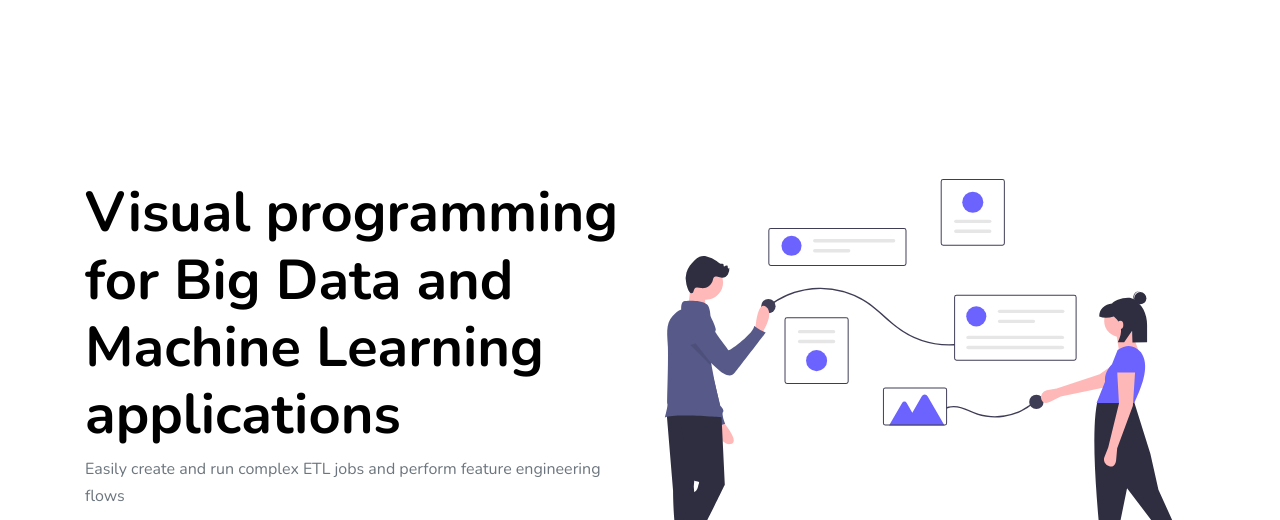
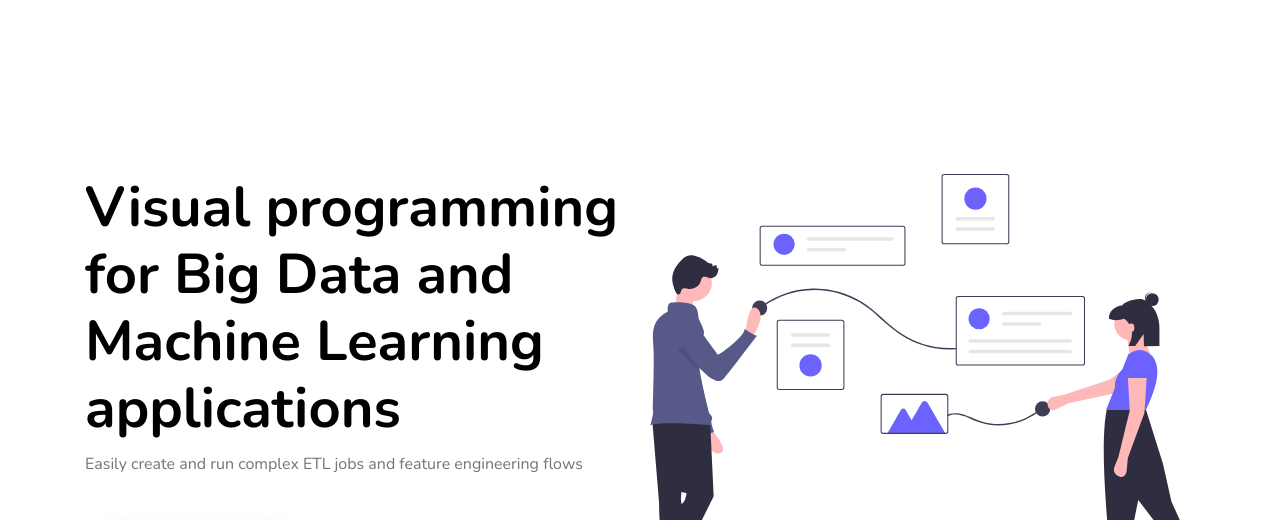
Before and after one commit to basin-etl/basin-etl.github.io, a plain HTML site: page index.html in a window 1280 px wide. Shown: the part 83-603 px from the top of the page. Drawn offline with nearby package versions, Linux system fonts and the light colour scheme; files whose address does not match are found by name.

Commit message:
center image

```diff
--- a/index.html
+++ b/index.html
@@ -77,7 +77,7 @@
               <div class="col-lg-6 mr-auto">
                 <div class="d-flex flex-column align-items-lg-start align-items-center">
                   <h1>Visual programming for Big Data and Machine Learning applications</h1>
-                  <p class="mb-5">Easily create and run complex ETL jobs and perform feature engineering flows</p>
+                  <p class="mb-5">Easily create and run complex ETL jobs and feature engineering flows</p>
                   <div>
                     <a href="https://github.com/basin-etl/basin" class="btn btn-primary mr-2 mb-2">
                       <img src="images/GitHub-Mark-Light-32px.png">
@@ -85,7 +85,7 @@
                   </div>
                 </div>
               </div>
-              <div class="order-first order-lg-last col-9 pb-4 col-lg-6 mr-auto">
+              <div class="align-item-center d-flex flex-row px-5 px-lg-0 order-first order-lg-last col-12 pb-4 col-lg-6 mr-auto">
                 <img src="images/undraw_online_connection_6778.svg" width="100%" alt="Image">
               </div>
 
```
